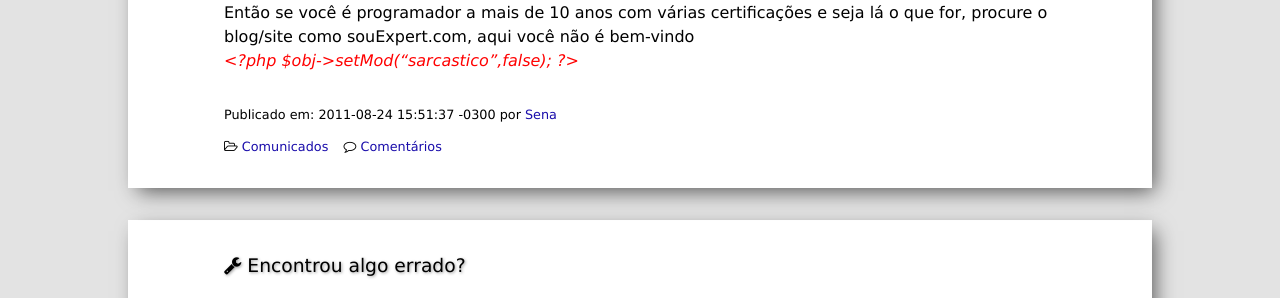
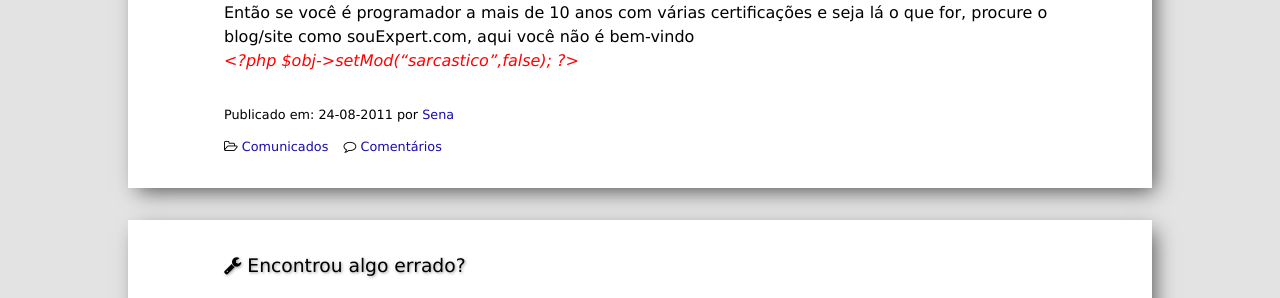
Before and after one commit to sounoob/sounoob.github.io, a Jekyll site: the page built from _posts/2011-08-24-primeiro-post.md, in a window 1280 px wide. Shown: the part 431-729 px from the top of the page. Built offline with Jekyll 4.4.1, drawn with Linux system fonts in a browser that asks for light colours; comment, search, counter and statistics services are not loaded.

```diff
--- a/_includes/post-footer.html
+++ b/_includes/post-footer.html
@@ -1,6 +1,6 @@
 {% assign post = page %}
 <div class="footer">
-    <p>Publicado em: {{ post.date }} por <a href="/author/{{ post.author | slugify }}">{{ post.author }}</a></p>
+    <p>Publicado em: {{ post.date | date: site.dateformat }} por <a href="/author/{{ post.author | slugify }}">{{ post.author }}</a></p>
     {% if post.categories.size > 0 %}
         <i class="fa fa-folder-open-o" aria-hidden="true"></i>
         <span class="screen-reader-text">Categorias </span>
```
